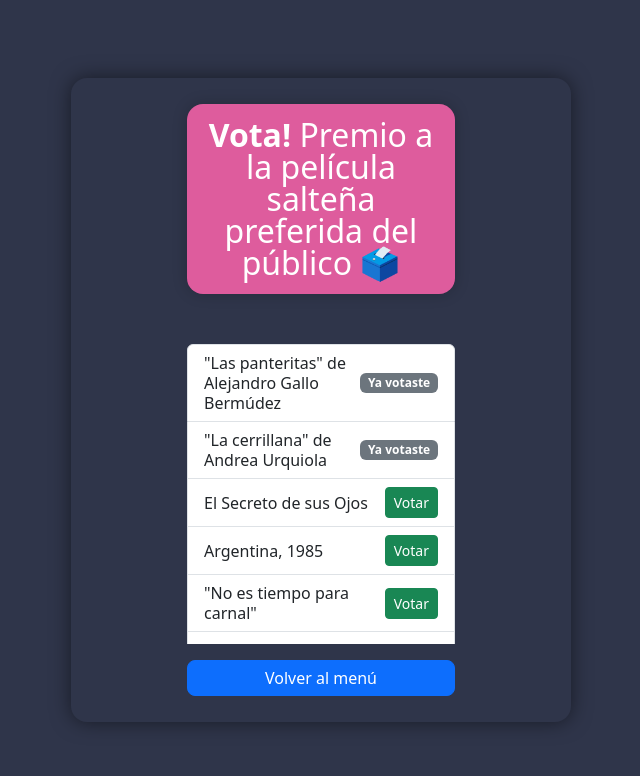
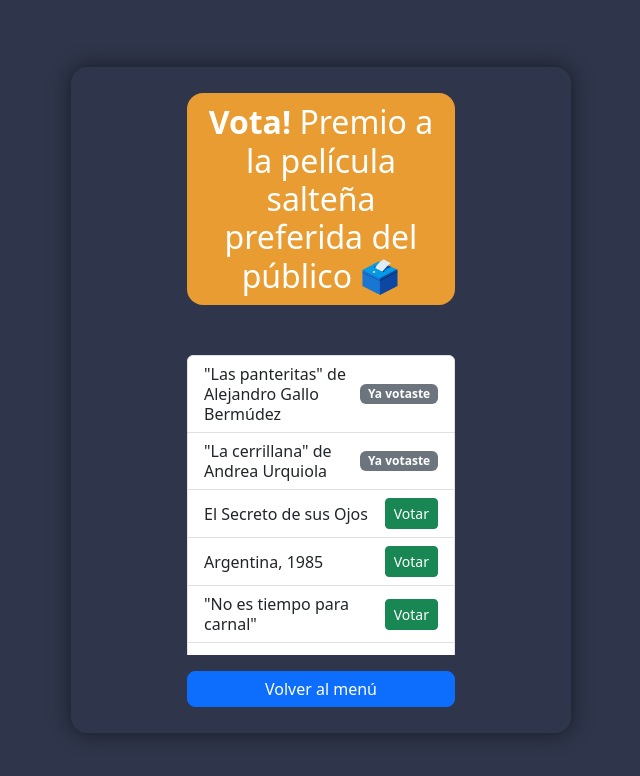
Before and after one commit to defe10/SCS_APP, a Django app: page /votacion/ in a window 1280 px wide. Shown: the top 776 px of the page, without its empty margins (319-959 px from the left). Run offline with Django 5.2, Linux system fonts and the light colour scheme; a user stored in the database is signed in; data comes from the database, SQL or seed files in the repository; both versions use the stored data as it was after the commit.

Commit message:
correcciones html y mas preguntas en trivia

```diff
--- a/plataforma_interactiva/encuesta/templates/encuesta/lista_encuesta.html
+++ b/plataforma_interactiva/encuesta/templates/encuesta/lista_encuesta.html
@@ -17,7 +17,7 @@
   <section class="contenido w-100">
     <div class="container">
       <div class="cuadro p-3 mx-auto">
-        <div class="titulo_trivia">
+        <div class="titulo_trivia2">
           <h2 class="mb-0"> <strong>¿Qué te pareció?</strong> Nos interesa tu opinión </h2>
         </div>
 
--- a/plataforma_interactiva/inicio/templates/inicio/index.html
+++ b/plataforma_interactiva/inicio/templates/inicio/index.html
@@ -26,9 +26,9 @@
   </div>
 
 
-  <div class="cuadro p-3">
+  <div class="cuadro p-3 mt-0">
     <div class="row">
-      <div class="opciones col-12 g-3">
+      <div class="opciones col-12 g-3 mt-0">
         <a href="{% url 'trivia:comenzar' %}" class="btn btn-primary btn-lg w-100">Trivias</a>
         <a href="{% url 'votacion:lista_peliculas' %}" class="btn btn-success btn-lg w-100">Voto del público</a>
         <a href="{% url 'encuesta:lista_preguntas' %}" class="btn btn-warning btn-lg text-dark w-100">Participa de encuestas</a>
--- a/plataforma_interactiva/static/css/style.css
+++ b/plataforma_interactiva/static/css/style.css
@@ -1,4 +1,3 @@
-/* Asegura que el body use toda la altura */
 html, body {
   font-family: 'Montserrat', 'Poppins', sans-serif;
   margin: 0;
@@ -13,10 +12,6 @@
 .contenido {
   background-color: #2f354a;
 }
-
-
-
-/* Título principal */
 
 
 .titulo h1 {
@@ -46,9 +41,26 @@
 .titulo_trivia {
   background-color: #DE5C9D;
   margin-bottom: 50px;
-  padding: 15px;
+  padding: 10px;
   border-radius: 1rem;
-  box-shadow: 0 0 15px rgba(0, 0, 0, 0.2);
+  box-sizing: border-box;
+
+}
+
+.titulo_trivia1 {
+  background-color: #E89C31;
+  margin-bottom: 50px;
+  padding: 10px;
+  border-radius: 1rem;
+  box-sizing: border-box;
+
+}
+
+.titulo_trivia2 {
+  background-color: #CB38EA;
+  margin-bottom: 50px;
+  padding: 10px;
+  border-radius: 1rem;
   box-sizing: border-box;
 
 }
@@ -68,7 +80,6 @@
 .opciones a {
   margin-bottom: 5px;
 }
-
 
 .pregunta {
   font-family: 'Montserrat', 'Poppins', sans-serif;
@@ -103,7 +114,7 @@
 }
 
 .mensaje-error {
-  color: #ffc107;
+  color: #07E066;
   font-size: 1.1rem;
 }
 
--- a/plataforma_interactiva/trivia/templates/trivia/trivia.html
+++ b/plataforma_interactiva/trivia/templates/trivia/trivia.html
@@ -34,7 +34,7 @@
         {% else %}
 
         <div class="titulo_trivia">
-          <h2 class="mb-0"><strong>¿Cúanto sabes de cine salteño? 🎬 </strong></h2>
+          <h2 class="mb-0">¿Cúanto sabes de cine salteño? 🎬</h2>
         </div>
 
           {% if pregunta %}
@@ -78,11 +78,11 @@
 
             <div class="d-grid gap-2 mt-4">
               {% if siguiente_id %}
-                <a href="{% url 'trivia:pregunta' siguiente_id %}" class="btn btn-success btn-lg w-100">Siguiente pregunta</a>
+                <a href="{% url 'trivia:pregunta' siguiente_id %}" class="btn btn-outline-light btn-lg w-100">Siguiente pregunta</a>
               {% else %}
                 <a href="{% url 'trivia:resumen' %}" class="btn btn-success btn-lg w-100">Ver resultado</a>
               {% endif %}
-              <a href="/" class="btn btn-warning text-dark btn-lg w-100">Volver al menú</a>
+              <a href="/" class="btn btn-outline-light btn-lg w-100">Volver al menú</a>
             </div>
           {% endif %}
 
--- a/plataforma_interactiva/trivia/views.py
+++ b/plataforma_interactiva/trivia/views.py
@@ -2,6 +2,7 @@
 from .models import Pregunta
 
 
+# Inicio con dos variables para contar el puntaje
 
 def comenzar_trivia(request):
     request.session['score'] = 0
@@ -19,7 +20,7 @@
 
 
 
-
+# Pregunta con opciones
 
 
 def pregunta(request, pregunta_id):     #<--- si hay pregunta, carga la pregunta con todas las opciones.
@@ -62,7 +63,7 @@
 
 
 
-
+# Toma las variables del inicio y renderiza
 
 
 def resumen(request):
--- a/plataforma_interactiva/votacion/templates/votacion/lista_peliculas.html
+++ b/plataforma_interactiva/votacion/templates/votacion/lista_peliculas.html
@@ -18,7 +18,7 @@
   <section class="contenido w-100">
     <div class="container">
       <div class="cuadro p-3 mx-auto">
-        <div class="titulo_trivia">
+        <div class="titulo_trivia1">
           <h2 class="mb-0"> <strong>Vota!</strong> Premio a la película salteña preferida del público 🗳</h2>
         </div>
 
```
Also changed, not shown: plataforma_interactiva/db.sqlite3, plataforma_interactiva/static/img/12.png (added), plataforma_interactiva/static/img/29SCS.png.
